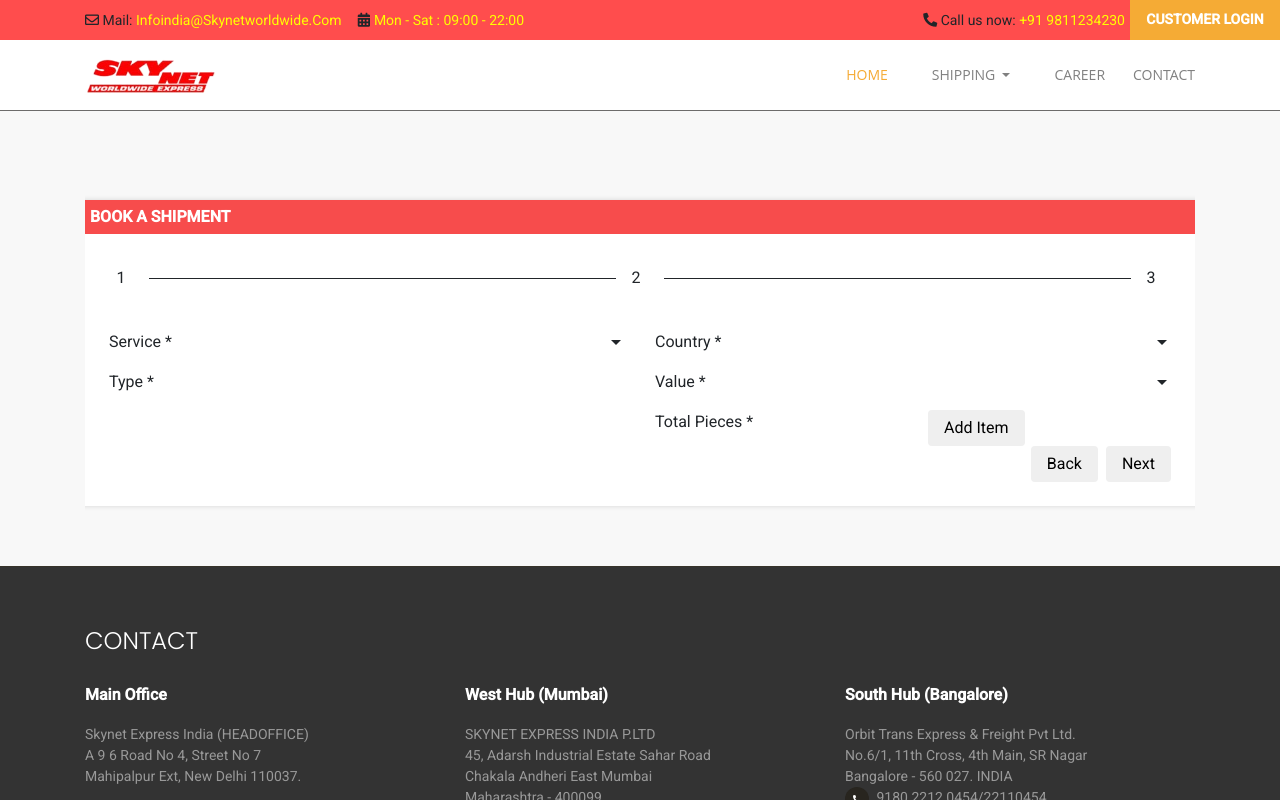
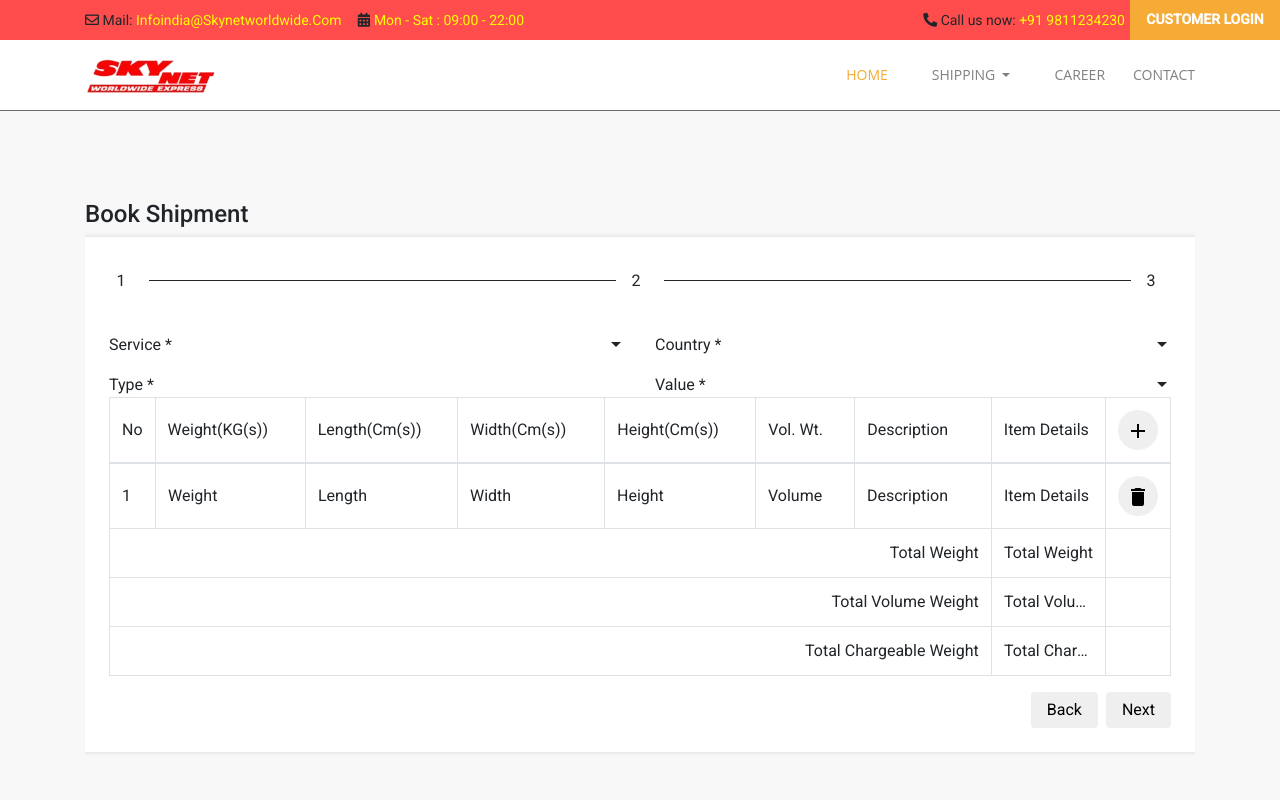
Before and after one commit to KishanChand/shipping, an Angular app: page /book-shipment in a window 1280 px wide. Both pictures are taken after typing "Sample", "Sample", "Sample", "Sample", "Sample", "Sample" into the empty fields and a click on the button "Next". Shown: the top 800 px of the page. Built offline with nearby package versions, Linux system fonts and the light colour scheme.

Commit message:
file updated

```diff
--- a/src/app/pages/book-shipment/book-shipment.component.html
+++ b/src/app/pages/book-shipment/book-shipment.component.html
@@ -2,6 +2,7 @@
 <div class="container">
 
     <section class="signup-step-container">
+            <h4>Book Shipment</h4>
 
             <div class="row d-flex justify-content-center">
                 <!-- <div class="col-md-12">
@@ -313,7 +314,7 @@
                 </div> -->
 
                 <div class="col-12 white-bg shadow">
-                    <div class="title-with-bg">BOOK A SHIPMENT</div>
+                    <!-- <div class="title-with-bg">BOOK A SHIPMENT</div> -->
                     <mat-horizontal-stepper [linear]="isLinear" #stepper>
                     <button mat-raised-button (click)="isLinear = !isLinear" id="toggle-linear">
                         {{!isLinear ? 'Enable linear mode' : 'Disable linear mode'}}
@@ -323,7 +324,7 @@
                         <ng-template matStepLabel></ng-template>
                         <div class="row">
                             <div class="col-md-6">
-                                <h5 class="mb-0">Sender</h5>
+                                <h5 class="mb-0 title-with-bg">Sender</h5>
                                 <div class="row">
                                     <div class="col-6">
                                         <mat-form-field>
@@ -393,7 +394,7 @@
                             </div>
 
                             <div class="col-md-6">
-                                <h5 class="mb-0">Receiver</h5>
+                                <h5 class="mb-0 title-with-bg">Receiver</h5>
                                 <div class="row">
                                     <div class="col-6">
                                         <mat-form-field>
@@ -507,17 +508,116 @@
                                     </mat-form-field>
                                 </div>
                                 <div class="col-12">
-                                    <div class="row justify-content-end">
-                                        <div class="col-sm-3">
-                                            <mat-form-field class="example-full-width">
-                                                <mat-label>Total Pieces</mat-label>
-                                                <input matInput placeholder="Type" formControlName="totalPiece" required>
-                                            </mat-form-field>
+                                    <form class="tableData" [formGroup]="addForm">
+                                        <div class="table-responsive" formArrayName="itemRows">
+                                            <table class="table table-bordered">
+                                                <thead>
+                                                    <tr>
+                                                        <th>No</th>
+                                                        <th>Weight(KG(s))</th>
+                                                        <th>Length(Cm(s))</th>
+                                                        <th>Width(Cm(s))</th>
+                                                        <th>Height(Cm(s))</th>
+                                                        <th>Vol. Wt.</th>
+                                                        <th>Description</th>
+                                                        <th>Item Details</th>
+                                                        <th class="text-center">
+                                                            <!-- <button mat-raised-button color="warn">
+                                                                <span class="material-icons">add</span>
+                                                            </button> -->
+                                                            <button mat-icon-button color="primary" (click)="addNewRow()">
+                                                                <span class="material-icons">add</span>
+                                                            </button>
+                                                        </th>
+                                                    </tr>
+                                                </thead>
+                                                <tbody>
+                                                    <tr *ngFor="let item of addForm.controls.itemRows['controls']; let i=index" [formGroupName]="i">
+                                                        <td>
+                                                            {{i+1}}
+                                                        </td>
+                                                        <td>
+                                                            <mat-form-field class="example-full-width">
+                                                                <mat-label>Weight</mat-label>
+                                                                <input matInput placeholder="Weight" id="weight_{{i}}" formControlName="weight">
+                                                            </mat-form-field>
+                                                        </td>
+                                                        <td>
+                                                            <mat-form-field class="example-full-width">
+                                                                <mat-label>Length</mat-label>
+                                                                <input matInput placeholder="Length" formControlName="length">
+                                                            </mat-form-field>
+                                                        </td>
+                                                        <td>
+                                                            <mat-form-field class="example-full-width">
+                                                                <mat-label>Width</mat-label>
+                                                                <input matInput placeholder="Width" formControlName="width">
+                                                            </mat-form-field>
+                                                        </td>
+                                                        <td>
+                                                            <mat-form-field class="example-full-width">
+                                                                <mat-label>Height</mat-label>
+                                                                <input matInput placeholder="Height" formControlName="height">
+                                                            </mat-form-field>
+                                                        </td>
+                                                        <td>
+                                                            <mat-form-field class="example-full-width">
+                                                                <mat-label>Volume</mat-label>
+                                                                <input matInput placeholder="Volume" formControlName="volume">
+                                                            </mat-form-field>
+                                                        </td>
+                                                        <td>
+                                                            <mat-form-field class="example-full-width">
+                                                                <mat-label>Description</mat-label>
+                                                                <input matInput placeholder="Description" formControlName="description">
+                                                            </mat-form-field>
+                                                        </td>
+                                                        <td>
+                                                            <mat-form-field class="example-full-width">
+                                                                <mat-label>Item Details</mat-label>
+                                                                <input matInput placeholder="Item Details" formControlName="itemDetails">
+                                                            </mat-form-field>
+                                                        </td>
+                                                        <td class="text-center">
+                                                            <button mat-icon-button color="warn" (click)="deleteRow(i)">
+                                                                <span class="material-icons">delete</span>
+                                                            </button>
+                                                        </td>
+                                                    </tr>
+                                                    <tr>
+                                                        <td colspan="7" class="text-right">Total Weight</td>
+                                                        <td>
+                                                            <mat-form-field class="example-full-width">
+                                                                <mat-label>Total Weight</mat-label>
+                                                                <input matInput placeholder="Total Weight" >
+                                                            </mat-form-field>
+                                                        </td>
+                                                        <td></td>
+                                                    </tr>
+                                                    <tr>
+                                                        <td colspan="7" class="text-right">Total Volume Weight</td>
+                                                        <td>
+                                                            <mat-form-field class="example-full-width">
+                                                                <mat-label>Total Volume Weight</mat-label>
+                                                                <input matInput placeholder="Total Volume Weight" >
+                                                            </mat-form-field>
+                                                        </td>
+                                                        <td></td>
+                                                    </tr>
+                                                    <tr>
+                                                        <td colspan="7" class="text-right">Total Chargeable Weight</td>
+                                                        <td>
+                                                            <mat-form-field class="example-full-width">
+                                                                <mat-label>Total Chargeable Weight</mat-label>
+                                                                <input matInput placeholder="Total Chargeable Weight" >
+                                                            </mat-form-field>
+                                                        </td>
+                                                        <td></td>
+                                                    </tr>
+                                                </tbody>
+                                            </table>
                                         </div>
-                                        <div class="col-sm-3">
-                                            <button mat-raised-button color="warn" class="mt-3">Add Item</button>
-                                        </div>
-                                    </div>
+                                    </form>
                                 </div>
 
                                 <div class="col-12">
--- a/src/app/pages/book-shipment/book-shipment.component.ts
+++ b/src/app/pages/book-shipment/book-shipment.component.ts
@@ -1,6 +1,6 @@
 import { Component, OnInit } from '@angular/core';
 import { DataService } from '../.././data.service';
-import { FormBuilder, FormGroup, Validators, FormControl } from '@angular/forms';
+import { FormBuilder, FormGroup, Validators, FormControl, FormArray } from '@angular/forms';
 
 declare var $:any;
 interface Country {
@@ -17,6 +17,7 @@
     isLinear = false;
     firstFormGroup: FormGroup;
     secondFormGroup: FormGroup;
+    addForm: FormGroup;
     toppings = new FormControl();
     country: Country[] = [
         {value: 'india-0', viewValue: 'India'},
@@ -89,6 +90,42 @@
             secondTabVal: ['', Validators.required],
             totalPiece: ['', Validators.required]
         });
+        this.addForm = this._formBuilder.group({
+            no: [''],
+            weight: [''],
+            length: [''],
+            width: [''],
+            height: [''],
+            volume: [''],
+            description: [''],
+            itemDetails: [''],
+            itemRows: this._formBuilder.array([this.initRows()])
+        });
+    }
+
+    get formArr() {
+        return this.addForm.get('itemRows') as FormArray;
+    }
+
+    initRows() {
+        return this._formBuilder.group({
+            no: [''],
+            weight: [''],
+            length: [''],
+            width: [''],
+            height: [''],
+            volume: [''],
+            description: [''],
+            itemDetails: ['']
+        });
+    }
+
+    addNewRow() {
+        this.formArr.push(this.initRows());
+    }
+
+    deleteRow(index: number) {
+        this.formArr.removeAt(index)
     }
 
     nextTab(elem) {
--- a/src/app/pages/home/home.component.html
+++ b/src/app/pages/home/home.component.html
@@ -80,15 +80,15 @@
                 </div>
               </div> -->
               <label>Enter Shipment/Reference Number</label>
-              <input class="form-control" type="text" maxlength="12" placeholder="Enter your shipment or reference number" />
+              <input class="form-control" type="text" maxlength="12" placeholder="Enter your shipment or reference number" #singleTrackNo />
               <!-- <p class=""><i class="fas fa-check-circle mr-2"></i>Separate multiple tracking numbers with a return or enter.</p>
               <p class=""><i class="fas fa-check-circle mr-2"></i>You can enter up to 50 Shipments or Reference Numbers.</p> -->
               <div class="text-left mt-2">
-                <button type="submit" class="track-btn">Single Track</button>
+                <button type="submit" class="track-btn" (click)="singleTrack(singleTrackNo.value)">Single Track</button>
              </div>
              <hr class="dashed-line" />
              <p>Please Click here for multi tracking</p>
-             <a href="#" class="track-btn">Multi Track</a>
+             <a href="#" class="track-btn" (click)="multipleTrack()">Multi Track</a>
             </form>
             </div>
           </div>
--- a/src/styles.scss
+++ b/src/styles.scss
@@ -2159,7 +2159,7 @@
   padding: 5px;
   text-transform: uppercase;
   color: #ffff;
-  font-weight: bold;
+  // font-weight: bold;
 }
 .inner-main{
   margin-top: 140px;
@@ -2616,3 +2616,18 @@
     }
   }
 }
+.table thead th {
+  vertical-align: middle;
+  font-weight: 400;
+}
+.tableData {
+  .table-bordered td {
+    vertical-align: middle;
+  }
+  .mat-form-field-infix {
+    width: auto;
+  }
+  .mat-form-field {
+    margin: 0px;
+  }
+}
```
Also changed, not shown: src/app/pages/home/home.component.ts (+9 -0 lines).
